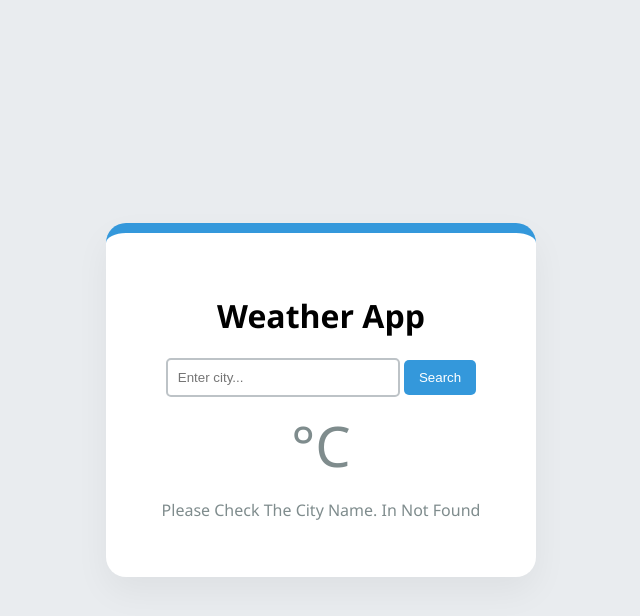
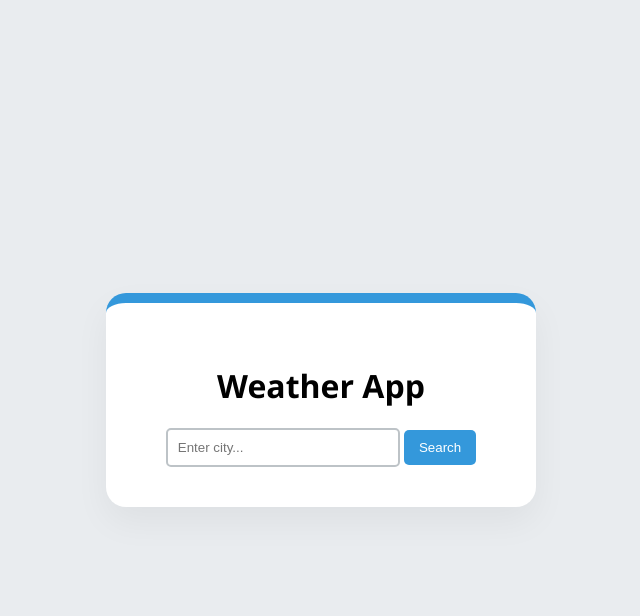
Before and after one commit to ghostpilot7391/Weather_App, a Django app: page / in a window 1280 px wide. Shown: the top 616 px of the page, without its empty margins (319-959 px from the left). Run offline with Django 5.2, Linux system fonts and the light colour scheme; data that the repository does not hold is empty.

Commit message:
Fixed the London default city and logic

```diff
--- a/weather/templates/weather/index.html
+++ b/weather/templates/weather/index.html
@@ -15,13 +15,15 @@
             <button type="submit">Search</button>
         </form>
 
+        {% if city %}
         <div class="result">
             {% if icon %}
-        <img src="http://openweathermap.org/img/wn/{{ icon }}@2x.png" alt="weather icon">
-        {% endif %}
+            <img src="http://openweathermap.org/img/wn/{{ icon }}@2x.png" alt="weather icon">
+            {% endif %}
             <p class="temp">{{ temp|floatformat:0 }}°C</p>
             <p>{{ desc }} in {{ city }}</p>
         </div>
+        {% endif %}
     </div>
 
 </body>
--- a/weather/views.py
+++ b/weather/views.py
@@ -1,34 +1,32 @@
-import requests # A library that lets Python "visit" websites (APIs)
-from django.shortcuts import render # Helps us "draw" the HTML on the screen
+import requests
+from django.shortcuts import render
 
-# Create your views here.
 def index(request):
-    # 1. Grab the city name from the search bar (the URL)
-    # If the user hasn't typed anything yet, default to 'London'
-    city = request.GET.get('city', 'London')
+    # 1. Start with an empty context (this keeps the screen blank at first)
+    context = {}
 
-    # 2. Setup our API info (We'll need a real key soon!)
-    api_key = 'f760f3e666e217eb086d68617411504f'
-    url = f'http://api.openweathermap.org/data/2.5/weather?q={city}&appid={api_key}&units=metric'
+    if request.method == 'POST':
+        city = request.POST.get('city')
+        api_key = 'f760f3e666e217eb086d68617411504f'
+        url = f'http://api.openweathermap.org/data/2.5/weather?q={city}&appid={api_key}&units=metric'
 
-    # 3. Go get the data from the internet
-    response = requests.get(url).json() # Convert the data to a Python dictionary
+        # 2. Only go to the internet if the user actually searched for something
+        response = requests.get(url).json()
 
-    # Logic Check: Did the API find the city? (Status code 200 means "OK")
-    if response.get('cod') == 200:
-        context = {
-            'city': response['name'],
-            'temp': response['main']['temp'],
-            'desc': response['weather'][0]['description'],
-            'icon': response['weather'][0]['icon'], # A code for the weather icon (e.g. '01d')
-        }
-    else:
-        # If the city isn't found, we send back an error message
-        context = {
-            'city': 'Not Found',
-            'temp': '--',
-            'desc': 'Please check the city name.',
-            'icon': '',
-        }
-    # 5. Send that info to the HTML file
+        if response.get('cod') == 200:
+            context = {
+                'city': response['name'],
+                'temp': response['main']['temp'],
+                'desc': response['weather'][0]['description'],
+                'icon': response['weather'][0]['icon'],
+            }
+        else:
+            context = {
+                'city': 'Not Found',
+                'temp': '--',
+                'desc': 'Please check the city name.',
+                'icon': '',
+            }
+
+    # 3. Send the 'context' dictionary to the HTML
     return render(request, 'weather/index.html', context)
```
